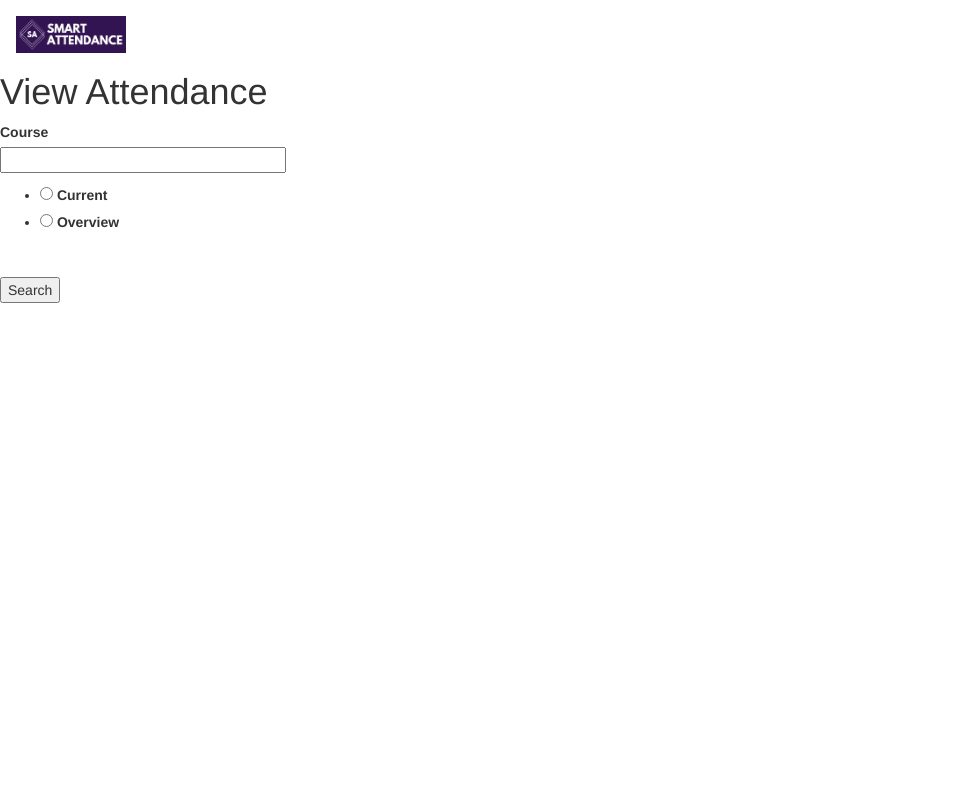
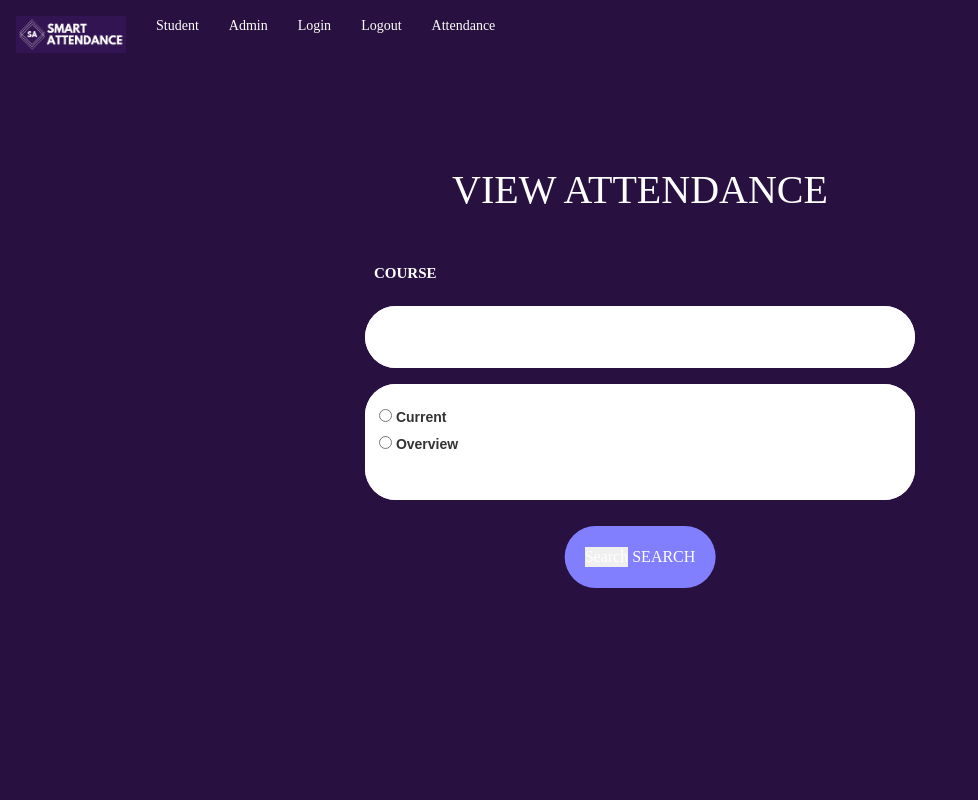
Before and after one commit to paulcheong8/newproject, a Flask app: page /attendance in a window 1280 px wide. Shown: the whole page, without its empty margins (0-978 px from the left). Run offline with Flask 2, Linux system fonts and the light colour scheme; the visitor is signed in with stand-in values (Sample User, id 1); some libraries are stand-ins or nearby versions; some web fonts are replaced.

Commit message:
attendance.html changes Signed-off-by: Boon Hui Chiann <hcboon.2017@sis.smu.edu.sg>

```diff
--- a/base/app/templates/attendance.html
+++ b/base/app/templates/attendance.html
@@ -1,9 +1,20 @@
 {% extends "base.html" %}
 
 {% block content %}
-    <h1>View Attendance</h1>
+<html>
+    <head>
+        <title>Smart Attendance</title>
+        <link rel="stylesheet" href="{{ url_for('static', filename='css/backgroundother.css') }}">
+        <link rel="stylesheet" href="{{ url_for('static', filename='css/util.css') }}">
+    </head>
+    <body>
+    <div class="container-contact100">
+        <div class="wrap-contact100">
             <form action="" method="post" novalidate>
                 {{ form.hidden_tag() }}
+                <span class="contact100-form-title">
+                    View Attendance
+                </span>
 
                 {% with messages = get_flashed_messages() %}
                 {% if messages %}
@@ -15,23 +26,36 @@
                 {% endif %}
                 {% endwith %}
 
-        <p>
+                <div class="label">
                     {{ form.course_code.label }}<br>
+                </div>
+                <div class="wrap-input100">
                     {{ form.course_code(size=32) }}<br>
                     {% for error in form.course_code.errors %}
                     <span style="color: red;">[{{ error }}]</span>
                     {% endfor %}
-        </p>
-        <p>
+                    <span class="focus-input100"></span>
+                </div>
+
+                <div class="wrap-input100">
                     {{ form.attendance_type(size=32) }} <br>
                     {% for error in form.attendance_type.errors %}
                     <span style="color: red;">[{{ error }}]</span>
                     {% endfor %}
-        </p>
-        <p>
+                    <span class="focus-input100"></span>
+                </div>
+
+                <div class="container-contact100-form-btn">
+                    <button class="contact100-form-btn">
+                        <span>
                             {{ form.submit() }}
-        </p>
-
-
+                            Search
+                        </span>
+                    </button>
+                </div>
             </form>
+        </div>
+    </div>
+    </body>
+</html>
 {% endblock %}
```
Lines whose indentation alone changed are shown as unchanged.
